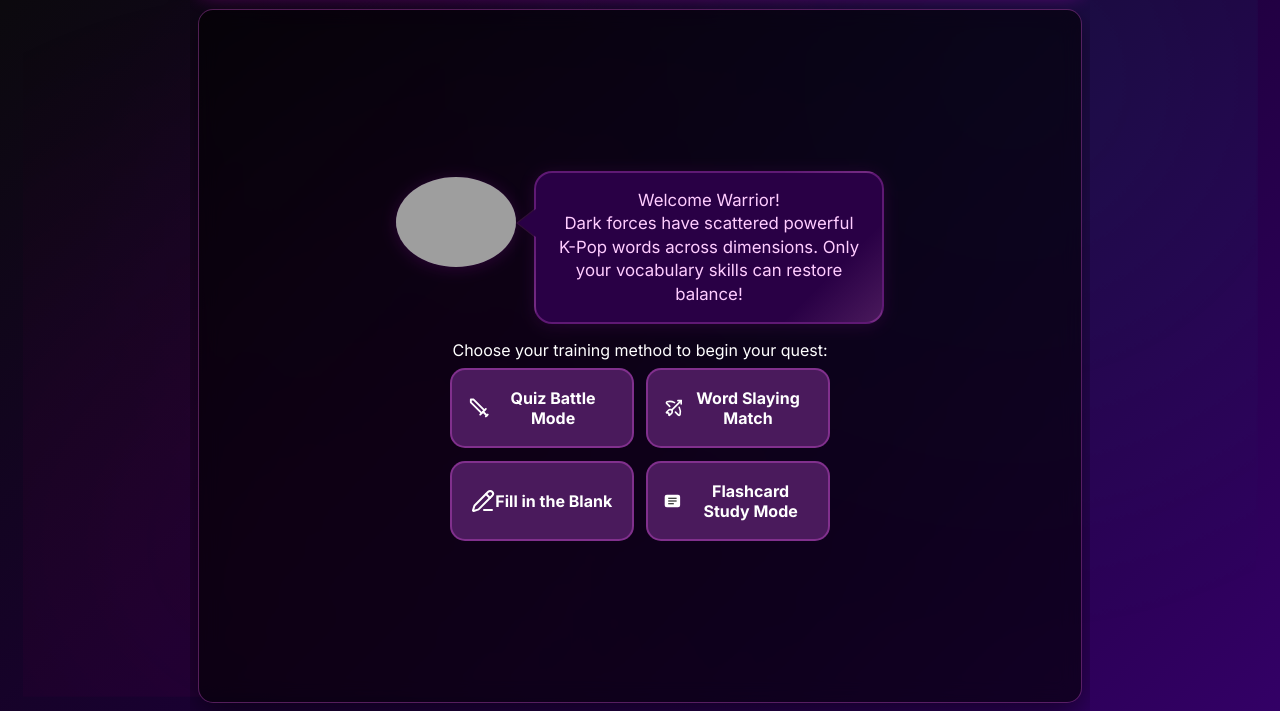
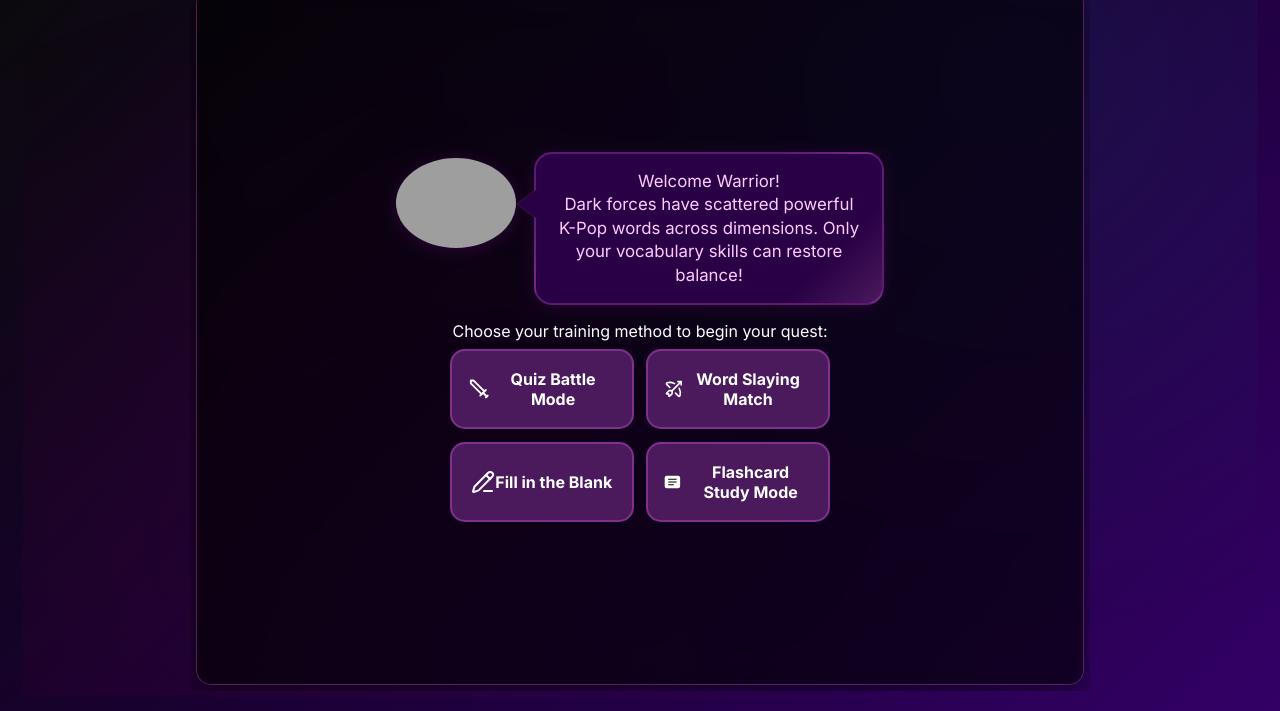
Before and after one commit to jduffield38/vocab-game-app, a website: page index.html in a window 1280 px wide. Shown: the part 89-800 px from the top of the page. Drawn offline with Linux system fonts and the light colour scheme; grey boxes are pictures that could not be loaded.

Commit message:
Update game with latest code improvements

```diff
--- a/index.html
+++ b/index.html
@@ -18,21 +18,10 @@
             font-family: 'Inter', 'Poppins', sans-serif;
             background: linear-gradient(135deg, #0a0a0a 0%, #1a0033 50%, #330066 100%);
             -webkit-color-rendering: optimizeQuality;
-            height: 100vh;
-            height: 100svh;
-            height: 100dvh;
+            min-height: 100vh;
             color: #ffffff;
-            overflow: hidden;
-            padding-top: env(safe-area-inset-top, 0px);
-            padding-bottom: env(safe-area-inset-bottom, 0px);
-            padding-left: env(safe-area-inset-left, 0px);
-            padding-right: env(safe-area-inset-right, 0px);
-            /*position: fixed;*/
-            top: 0;
-            left: 0;
-            width: 100vw;
-            width: 100svw;
-            width: 100dvw;
+            overflow-x: hidden;
+            padding: env(safe-area-inset-top, 0px) env(safe-area-inset-right, 0px) env(safe-area-inset-bottom, 0px) env(safe-area-inset-left, 0px);
         }
 
         /*main menu stuff*/
@@ -110,22 +99,20 @@
         .container {
             max-width: 900px;
             margin: 0 auto;
-            padding: 8px;
+            padding: 6px;
             position: relative;
             z-index: 1;
-            height: 100vh;
-            height: 100svh;
-            height: 100dvh;
+            height: calc(100vh - env(safe-area-inset-top, 0px) - env(safe-area-inset-bottom, 0px) - 20px);
+            height: calc(100svh - env(safe-area-inset-top, 0px) - env(safe-area-inset-bottom, 0px) - 20px);
             display: flex;
             flex-direction: column;
             overflow: hidden;
-            box-sizing: border-box;
         }
 
         .header {
             text-align: center;
-            margin-bottom: 12px;
-            padding: 12px;
+            margin-bottom: 6px;
+            padding: 6px;
             background: linear-gradient(45deg, rgba(255, 0, 150, 0.2), rgba(0, 255, 255, 0.2));
             border-radius: 15px;
             border: 2px solid rgba(255, 100, 255, 0.3);
@@ -675,43 +662,34 @@
             font-size: 0.85rem;
         }
 
-        /* App-specific viewport fixes */
-        @supports (-webkit-touch-callout: none) {
-            /* iOS Safari specific */
-            body {
-                height: -webkit-fill-available;
-            }
+               /* App-specific height calculation */
+        @media screen and (max-device-width: 768px) {
             .container {
-                height: -webkit-fill-available;
-            }
-        }
-
-        /* Prevent zoom and bounce on mobile apps */
-        * {
-            -webkit-touch-callout: none;
-            -webkit-user-select: none;
-            -webkit-tap-highlight-color: transparent;
-        }
-
-        input, textarea, button {
-            -webkit-user-select: auto;
-        }
-
-        /* Force hardware acceleration */
-        .container, .game-setup, .quiz-container {
-            -webkit-transform: translateZ(0);
-            transform: translateZ(0);
-        }
-
+                height: calc(100vh - 40px);
+                max-height: calc(100vh - 40px);
+                margin-bottom: 20px;
+            }
+
+            .header {
+                margin-bottom: 8px;
+                padding: 8px;
+            }
+
+            .game-setup, .quiz-container {
+                padding: 8px;
+                flex: 1;
+                min-height: 0;
+            }
+        }
         /* Mobile-specific optimizations */
         @media (max-width: 768px) {
             .container {
-                padding: 6px;
+                padding: 4px;
             }
 
             .header {
-                padding: 8px;
-                margin-bottom: 8px;
+                padding: 4px;
+                margin-bottom: 4px;
             }
 
             .title {
@@ -943,8 +921,8 @@
 <body>
     <div class="container">
         <div class="header">
-            <h1 class="title">🎤 K-POP WORD WARRIOR 🎤</h1>
-            <p class="subtitle">A Mystical Vocabulary Quest</p>
+                <h1 class="title">🎤 K-POP WORD WARRIOR 🎤</h1>
+                <p class="subtitle">A Mystical Vocabulary Quest</p>
         </div>
         <div id="mainMenu" class="game-setup">
             <!-- initial menu -->
```
Also changed, not shown: README.md.
